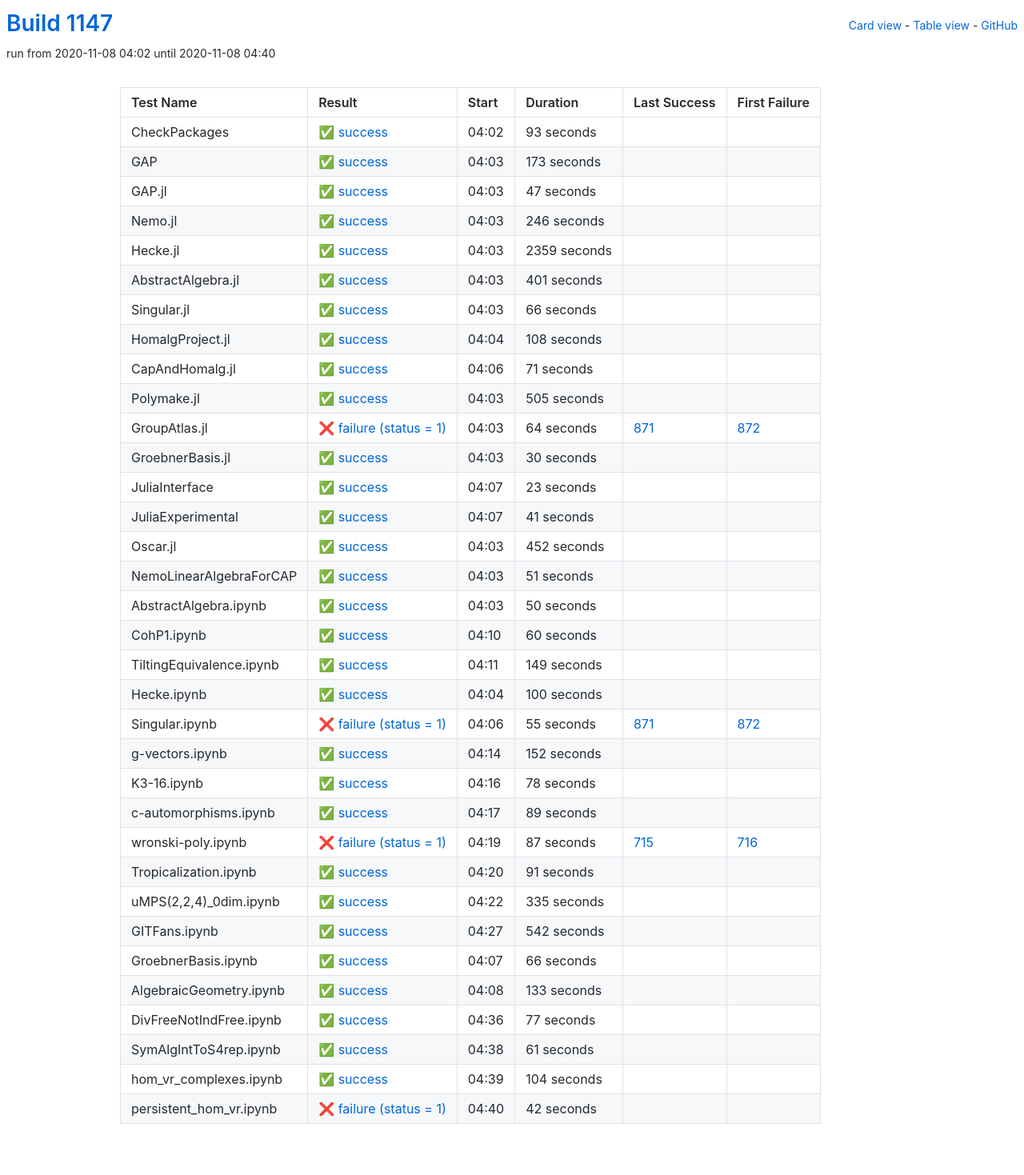
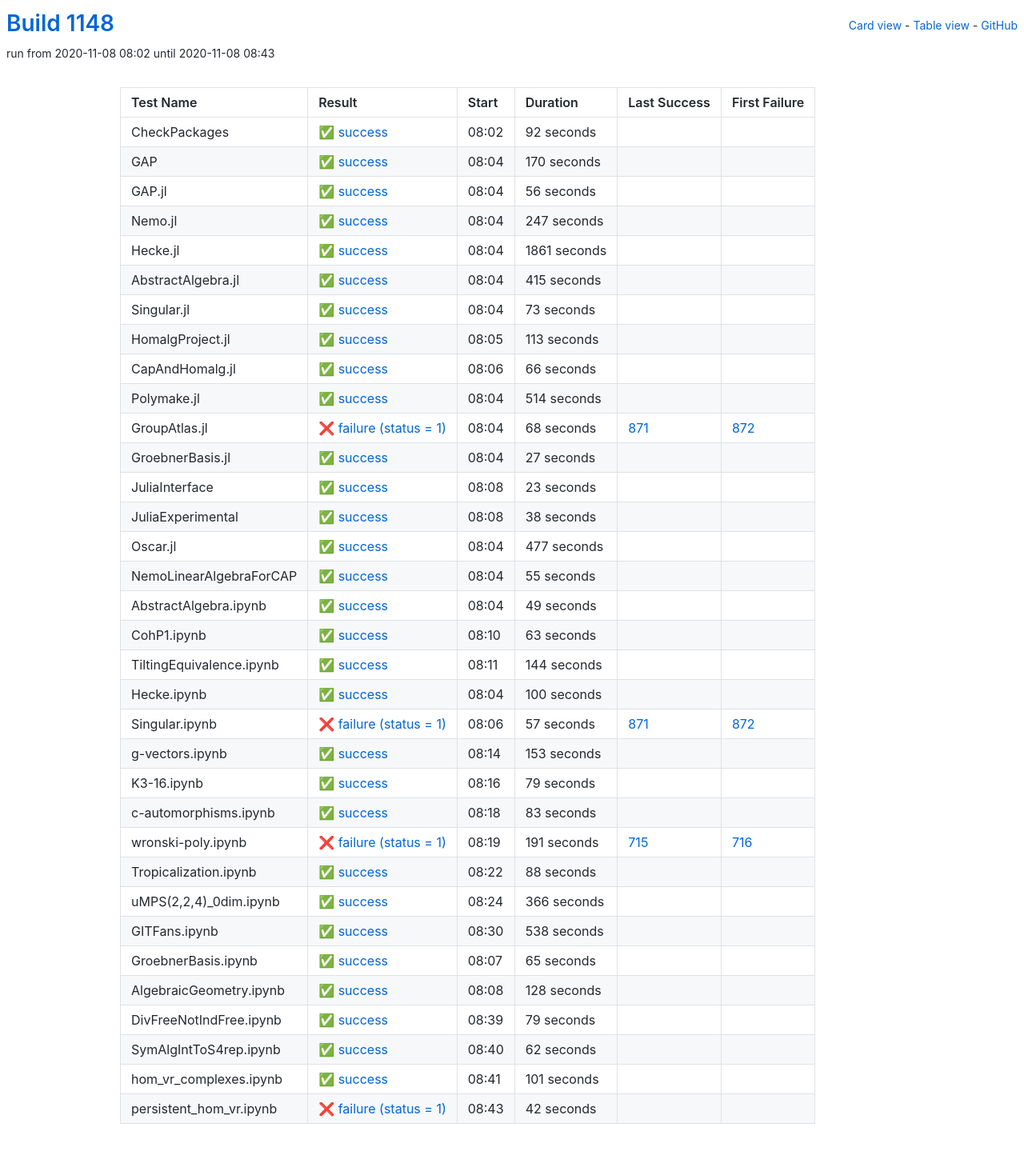
Before and after one commit to oscar-system/oscar-ci-status-stable, a Jekyll site: the page built from table.html, in a window 1280 px wide. Shown: the whole page at 80% size. Built offline with Jekyll 4.4.1, drawn with Linux system fonts in a browser that asks for light colours.

Commit message:
Build #1148

```diff
--- a/_data/ci.yml
+++ b/_data/ci.yml
@@ -1,6 +1,6 @@
 ---
-build: 1147
-build_url: https://oscarci.mathematik.uni-kl.de/job/oscar-stable/1147/
+build: 1148
+build_url: https://oscarci.mathematik.uni-kl.de/job/oscar-stable/1148/
 job: oscar-stable
 organization: oscar-system
 repo: oscar-ci-status-stable
@@ -8,80 +8,104 @@ repourl: https://github.com/oscar-system/oscar-ci-status-stable
 tests:
 - name: CheckPackages
   id: checkpackages
-  log: https://oscarci.mathematik.uni-kl.de/job/oscar-stable/1147/artifact/logs/build-1147/CheckPackages.log
-  start: 2020-11-08 04:02
+  log: https://oscarci.mathematik.uni-kl.de/job/oscar-stable/1148/artifact/logs/build-1148/CheckPackages.log
+  start: 2020-11-08 08:02
   success: true
   exitcode: 0
   status: success
-  duration: 93
+  duration: 92
   last_success: false
   last_success_url:
   first_failure: false
   first_failure_url:
 - name: GAP
   id: gap
-  log: https://oscarci.mathematik.uni-kl.de/job/oscar-stable/1147/artifact/logs/build-1147/GAP.log
-  start: 2020-11-08 04:03
+  log: https://oscarci.mathematik.uni-kl.de/job/oscar-stable/1148/artifact/logs/build-1148/GAP.log
+  start: 2020-11-08 08:04
   success: true
   exitcode: 0
   status: success
-  duration: 173
+  duration: 170
   last_success: false
   last_success_url:
   first_failure: false
   first_failure_url:
 - name: GAP.jl
   id: gap-jl
-  log: https://oscarci.mathematik.uni-kl.de/job/oscar-stable/1147/artifact/logs/build-1147/GAP.jl.log
-  start: 2020-11-08 04:03
+  log: https://oscarci.mathematik.uni-kl.de/job/oscar-stable/1148/artifact/logs/build-1148/GAP.jl.log
+  start: 2020-11-08 08:04
   success: true
   exitcode: 0
   status: success
-  duration: 47
+  duration: 56
   last_success: false
   last_success_url:
   first_failure: false
   first_failure_url:
 - name: Nemo.jl
   id: nemo-jl
-  log: https://oscarci.mathematik.uni-kl.de/job/oscar-stable/1147/artifact/logs/build-1147/Nemo.jl.log
-  start: 2020-11-08 04:03
+  log: https://oscarci.mathematik.uni-kl.de/job/oscar-stable/1148/artifact/logs/build-1148/Nemo.jl.log
+  start: 2020-11-08 08:04
   success: true
   exitcode: 0
   status: success
-  duration: 246
+  duration: 247
   last_success: false
   last_success_url:
   first_failure: false
   first_failure_url:
 - name: Hecke.jl
   id: hecke-jl
-  log: https://oscarci.mathematik.uni-kl.de/job/oscar-stable/1147/artifact/logs/build-1147/Hecke.jl.log
-  start: 2020-11-08 04:03
+  log: https://oscarci.mathematik.uni-kl.de/job/oscar-stable/1148/artifact/logs/build-1148/Hecke.jl.log
+  start: 2020-11-08 08:04
   success: true
   exitcode: 0
   status: success
-  duration: 2359
+  duration: 1861
   last_success: false
   last_success_url:
   first_failure: false
   first_failure_url:
 - name: AbstractAlgebra.jl
   id: abstractalgebra-jl
-  log: https://oscarci.mathematik.uni-kl.de/job/oscar-stable/1147/artifact/logs/build-1147/AbstractAlgebra.jl.log
-  start: 2020-11-08 04:03
+  log: https://oscarci.mathematik.uni-kl.de/job/oscar-stable/1148/artifact/logs/build-1148/AbstractAlgebra.jl.log
+  start: 2020-11-08 08:04
   success: true
   exitcode: 0
   status: success
-  duration: 401
+  duration: 415
   last_success: false
   last_success_url:
   first_failure: false
   first_failure_url:
 - name: Singular.jl
   id: singular-jl
-  log: https://oscarci.mathematik.uni-kl.de/job/oscar-stable/1147/artifact/logs/build-1147/Singular.jl.log
-  start: 2020-11-08 04:03
+  log: https://oscarci.mathematik.uni-kl.de/job/oscar-stable/1148/artifact/logs/build-1148/Singular.jl.log
+  start: 2020-11-08 08:04
+  success: true
+  exitcode: 0
+  status: success
+  duration: 73
+  last_success: false
+  last_success_url:
+  first_failure: false
+  first_failure_url:
+- name: HomalgProject.jl
+  id: homalgproject-jl
+  log: https://oscarci.mathematik.uni-kl.de/job/oscar-stable/1148/artifact/logs/build-1148/HomalgProject.jl.log
+  start: 2020-11-08 08:05
+  success: true
+  exitcode: 0
+  status: success
+  duration: 113
+  last_success: false
+  last_success_url:
+  first_failure: false
+  first_failure_url:
+- name: CapAndHomalg.jl
+  id: capandhomalg-jl
+  log: https://oscarci.mathematik.uni-kl.de/job/oscar-stable/1148/artifact/logs/build-1148/CapAndHomalg.jl.log
+  start: 2020-11-08 08:06
   success: true
   exitcode: 0
   status: success
@@ -90,70 +114,46 @@ tests:
   last_success_url:
   first_failure: false
   first_failure_url:
-- name: HomalgProject.jl
-  id: homalgproject-jl
-  log: https://oscarci.mathematik.uni-kl.de/job/oscar-stable/1147/artifact/logs/build-1147/HomalgProject.jl.log
-  start: 2020-11-08 04:04
+- name: Polymake.jl
+  id: polymake-jl
+  log: https://oscarci.mathematik.uni-kl.de/job/oscar-stable/1148/artifact/logs/build-1148/Polymake.jl.log
+  start: 2020-11-08 08:04
   success: true
   exitcode: 0
   status: success
-  duration: 108
-  last_success: false
-  last_success_url:
-  first_failure: false
-  first_failure_url:
-- name: CapAndHomalg.jl
-  id: capandhomalg-jl
-  log: https://oscarci.mathematik.uni-kl.de/job/oscar-stable/1147/artifact/logs/build-1147/CapAndHomalg.jl.log
-  start: 2020-11-08 04:06
-  success: true
-  exitcode: 0
-  status: success
-  duration: 71
-  last_success: false
-  last_success_url:
-  first_failure: false
-  first_failure_url:
-- name: Polymake.jl
-  id: polymake-jl
-  log: https://oscarci.mathematik.uni-kl.de/job/oscar-stable/1147/artifact/logs/build-1147/Polymake.jl.log
-  start: 2020-11-08 04:03
-  success: true
-  exitcode: 0
-  status: success
-  duration: 505
+  duration: 514
   last_success: false
   last_success_url:
   first_failure: false
   first_failure_url:
 - name: GroupAtlas.jl
   id: groupatlas-jl
-  log: https://oscarci.mathematik.uni-kl.de/job/oscar-stable/1147/artifact/logs/build-1147/GroupAtlas.jl.log
-  start: 2020-11-08 04:03
+  log: https://oscarci.mathematik.uni-kl.de/job/oscar-stable/1148/artifact/logs/build-1148/GroupAtlas.jl.log
+  start: 2020-11-08 08:04
   success: false
   exitcode: 1
   status: failure
-  duration: 64
+  duration: 68
   last_success: 871
   last_success_url: https://oscarci.mathematik.uni-kl.de/job/oscar-stable/871/
   first_failure: 872
   first_failure_url: https://oscarci.mathematik.uni-kl.de/job/oscar-stable/872/
 - name: GroebnerBasis.jl
   id: groebnerbasis-jl
-  log: https://oscarci.mathematik.uni-kl.de/job/oscar-stable/1147/artifact/logs/build-1147/GroebnerBasis.jl.log
-  start: 2020-11-08 04:03
+  log: https://oscarci.mathematik.uni-kl.de/job/oscar-stable/1148/artifact/logs/build-1148/GroebnerBasis.jl.log
+  start: 2020-11-08 08:04
   success: true
   exitcode: 0
   status: success
-  duration: 30
+  duration: 27
   last_success: false
   last_success_url:
   first_failure: false
   first_failure_url:
 - name: JuliaInterface
   id: juliainterface
-  log: https://oscarci.mathematik.uni-kl.de/job/oscar-stable/1147/artifact/logs/build-1147/JuliaInterface.log
-  start: 2020-11-08 04:07
+  log: https://oscarci.mathematik.uni-kl.de/job/oscar-stable/1148/artifact/logs/build-1148/JuliaInterface.log
+  start: 2020-11-08 08:08
   success: true
   exitcode: 0
   status: success
@@ -164,80 +164,80 @@ tests:
   first_failure_url:
 - name: JuliaExperimental
   id: juliaexperimental
-  log: https://oscarci.mathematik.uni-kl.de/job/oscar-stable/1147/artifact/logs/build-1147/JuliaExperimental.log
-  start: 2020-11-08 04:07
+  log: https://oscarci.mathematik.uni-kl.de/job/oscar-stable/1148/artifact/logs/build-1148/JuliaExperimental.log
+  start: 2020-11-08 08:08
   success: true
   exitcode: 0
   status: success
-  duration: 41
+  duration: 38
   last_success: false
   last_success_url:
   first_failure: false
   first_failure_url:
 - name: Oscar.jl
   id: oscar-jl
-  log: https://oscarci.mathematik.uni-kl.de/job/oscar-stable/1147/artifact/logs/build-1147/Oscar.jl.log
-  start: 2020-11-08 04:03
+  log: https://oscarci.mathematik.uni-kl.de/job/oscar-stable/1148/artifact/logs/build-1148/Oscar.jl.log
+  start: 2020-11-08 08:04
   success: true
   exitcode: 0
   status: success
-  duration: 452
+  duration: 477
   last_success: false
   last_success_url:
   first_failure: false
   first_failure_url:
 - name: NemoLinearAlgebraForCAP
   id: nemolinearalgebraforcap
-  log: https://oscarci.mathematik.uni-kl.de/job/oscar-stable/1147/artifact/logs/build-1147/NemoLinearAlgebraForCAP.log
-  start: 2020-11-08 04:03
+  log: https://oscarci.mathematik.uni-kl.de/job/oscar-stable/1148/artifact/logs/build-1148/NemoLinearAlgebraForCAP.log
+  start: 2020-11-08 08:04
   success: true
   exitcode: 0
   status: success
-  duration: 51
+  duration: 55
   last_success: false
   last_success_url:
   first_failure: false
   first_failure_url:
 - name: AbstractAlgebra.ipynb
   id: abstractalgebra-ipynb
-  log: https://oscarci.mathematik.uni-kl.de/job/oscar-stable/1147/artifact/logs/build-1147/AbstractAlgebra.ipynb.log
-  start: 2020-11-08 04:03
+  log: https://oscarci.mathematik.uni-kl.de/job/oscar-stable/1148/artifact/logs/build-1148/AbstractAlgebra.ipynb.log
+  start: 2020-11-08 08:04
   success: true
   exitcode: 0
   status: success
-  duration: 50
+  duration: 49
   last_success: false
   last_success_url:
   first_failure: false
   first_failure_url:
 - name: CohP1.ipynb
   id: cohp1-ipynb
-  log: https://oscarci.mathematik.uni-kl.de/job/oscar-stable/1147/artifact/logs/build-1147/CohP1.ipynb.log
-  start: 2020-11-08 04:10
+  log: https://oscarci.mathematik.uni-kl.de/job/oscar-stable/1148/artifact/logs/build-1148/CohP1.ipynb.log
+  start: 2020-11-08 08:10
   success: true
   exitcode: 0
   status: success
-  duration: 60
+  duration: 63
   last_success: false
   last_success_url:
   first_failure: false
   first_failure_url:
 - name: TiltingEquivalence.ipynb
   id: tiltingequivalence-ipynb
-  log: https://oscarci.mathematik.uni-kl.de/job/oscar-stable/1147/artifact/logs/build-1147/TiltingEquivalence.ipynb.log
-  start: 2020-11-08 04:11
+  log: https://oscarci.mathematik.uni-kl.de/job/oscar-stable/1148/artifact/logs/build-1148/TiltingEquivalence.ipynb.log
+  start: 2020-11-08 08:11
   success: true
   exitcode: 0
   status: success
-  duration: 149
+  duration: 144
   last_success: false
   last_success_url:
   first_failure: false
   first_failure_url:
 - name: Hecke.ipynb
   id: hecke-ipynb
-  log: https://oscarci.mathematik.uni-kl.de/job/oscar-stable/1147/artifact/logs/build-1147/Hecke.ipynb.log
-  start: 2020-11-08 04:04
+  log: https://oscarci.mathematik.uni-kl.de/job/oscar-stable/1148/artifact/logs/build-1148/Hecke.ipynb.log
+  start: 2020-11-08 08:04
   success: true
   exitcode: 0
   status: success
@@ -248,164 +248,164 @@ tests:
   first_failure_url:
 - name: Singular.ipynb
   id: singular-ipynb
-  log: https://oscarci.mathematik.uni-kl.de/job/oscar-stable/1147/artifact/logs/build-1147/Singular.ipynb.log
-  start: 2020-11-08 04:06
+  log: https://oscarci.mathematik.uni-kl.de/job/oscar-stable/1148/artifact/logs/build-1148/Singular.ipynb.log
+  start: 2020-11-08 08:06
   success: false
   exitcode: 1
   status: failure
-  duration: 55
+  duration: 57
   last_success: 871
   last_success_url: https://oscarci.mathematik.uni-kl.de/job/oscar-stable/871/
   first_failure: 872
   first_failure_url: https://oscarci.mathematik.uni-kl.de/job/oscar-stable/872/
 - name: g-vectors.ipynb
   id: g-vectors-ipynb
-  log: https://oscarci.mathematik.uni-kl.de/job/oscar-stable/1147/artifact/logs/build-1147/g-vectors.ipynb.log
-  start: 2020-11-08 04:14
+  log: https://oscarci.mathematik.uni-kl.de/job/oscar-stable/1148/artifact/logs/build-1148/g-vectors.ipynb.log
+  start: 2020-11-08 08:14
   success: true
   exitcode: 0
   status: success
-  duration: 152
+  duration: 153
   last_success: false
   last_success_url:
   first_failure: false
   first_failure_url:
 - name: K3-16.ipynb
   id: k3-16-ipynb
-  log: https://oscarci.mathematik.uni-kl.de/job/oscar-stable/1147/artifact/logs/build-1147/K3-16.ipynb.log
-  start: 2020-11-08 04:16
+  log: https://oscarci.mathematik.uni-kl.de/job/oscar-stable/1148/artifact/logs/build-1148/K3-16.ipynb.log
+  start: 2020-11-08 08:16
   success: true
   exitcode: 0
   status: success
-  duration: 78
+  duration: 79
   last_success: false
   last_success_url:
   first_failure: false
   first_failure_url:
 - name: c-automorphisms.ipynb
   id: c-automorphisms-ipynb
-  log: https://oscarci.mathematik.uni-kl.de/job/oscar-stable/1147/artifact/logs/build-1147/c-automorphisms.ipynb.log
-  start: 2020-11-08 04:17
+  log: https://oscarci.mathematik.uni-kl.de/job/oscar-stable/1148/artifact/logs/build-1148/c-automorphisms.ipynb.log
+  start: 2020-11-08 08:18
   success: true
   exitcode: 0
   status: success
-  duration: 89
+  duration: 83
   last_success: false
   last_success_url:
   first_failure: false
   first_failure_url:
 - name: wronski-poly.ipynb
   id: wronski-poly-ipynb
-  log: https://oscarci.mathematik.uni-kl.de/job/oscar-stable/1147/artifact/logs/build-1147/wronski-poly.ipynb.log
-  start: 2020-11-08 04:19
+  log: https://oscarci.mathematik.uni-kl.de/job/oscar-stable/1148/artifact/logs/build-1148/wronski-poly.ipynb.log
+  start: 2020-11-08 08:19
   success: false
   exitcode: 1
   status: failure
-  duration: 87
+  duration: 191
   last_success: 715
   last_success_url: https://oscarci.mathematik.uni-kl.de/job/oscar-stable/715/
   first_failure: 716
   first_failure_url: https://oscarci.mathematik.uni-kl.de/job/oscar-stable/716/
 - name: Tropicalization.ipynb
   id: tropicalization-ipynb
-  log: https://oscarci.mathematik.uni-kl.de/job/oscar-stable/1147/artifact/logs/build-1147/Tropicalization.ipynb.log
-  start: 2020-11-08 04:20
+  log: https://oscarci.mathematik.uni-kl.de/job/oscar-stable/1148/artifact/logs/build-1148/Tropicalization.ipynb.log
+  start: 2020-11-08 08:22
   success: true
   exitcode: 0
   status: success
-  duration: 91
+  duration: 88
   last_success: false
   last_success_url:
   first_failure: false
   first_failure_url:
 - name: uMPS(2,2,4)_0dim.ipynb
   id: umps-2-2-4-0dim-ipynb
-  log: https://oscarci.mathematik.uni-kl.de/job/oscar-stable/1147/artifact/logs/build-1147/uMPS-2-2-4-_0dim.ipynb.log
-  start: 2020-11-08 04:22
+  log: https://oscarci.mathematik.uni-kl.de/job/oscar-stable/1148/artifact/logs/build-1148/uMPS-2-2-4-_0dim.ipynb.log
+  start: 2020-11-08 08:24
   success: true
   exitcode: 0
   status: success
-  duration: 335
+  duration: 366
   last_success: false
   last_success_url:
   first_failure: false
   first_failure_url:
 - name: GITFans.ipynb
   id: gitfans-ipynb
-  log: https://oscarci.mathematik.uni-kl.de/job/oscar-stable/1147/artifact/logs/build-1147/GITFans.ipynb.log
-  start: 2020-11-08 04:27
+  log: https://oscarci.mathematik.uni-kl.de/job/oscar-stable/1148/artifact/logs/build-1148/GITFans.ipynb.log
+  start: 2020-11-08 08:30
   success: true
   exitcode: 0
   status: success
-  duration: 542
+  duration: 538
   last_success: false
   last_success_url:
   first_failure: false
   first_failure_url:
 - name: GroebnerBasis.ipynb
   id: groebnerbasis-ipynb
-  log: https://oscarci.mathematik.uni-kl.de/job/oscar-stable/1147/artifact/logs/build-1147/GroebnerBasis.ipynb.log
-  start: 2020-11-08 04:07
+  log: https://oscarci.mathematik.uni-kl.de/job/oscar-stable/1148/artifact/logs/build-1148/GroebnerBasis.ipynb.log
+  start: 2020-11-08 08:07
   success: true
   exitcode: 0
   status: success
-  duration: 66
+  duration: 65
   last_success: false
   last_success_url:
   first_failure: false
   first_failure_url:
 - name: AlgebraicGeometry.ipynb
   id: algebraicgeometry-ipynb
-  log: https://oscarci.mathematik.uni-kl.de/job/oscar-stable/1147/artifact/logs/build-1147/AlgebraicGeometry.ipynb.log
-  start: 2020-11-08 04:08
+  log: https://oscarci.mathematik.uni-kl.de/job/oscar-stable/1148/artifact/logs/build-1148/AlgebraicGeometry.ipynb.log
+  start: 2020-11-08 08:08
   success: true
   exitcode: 0
   status: success
-  duration: 133
+  duration: 128
   last_success: false
   last_success_url:
   first_failure: false
   first_failure_url:
 - name: DivFreeNotIndFree.ipynb
   id: divfreenotindfree-ipynb
-  log: https://oscarci.mathematik.uni-kl.de/job/oscar-stable/1147/artifact/logs/build-1147/DivFreeNotIndFree.ipynb.log
-  start: 2020-11-08 04:36
+  log: https://oscarci.mathematik.uni-kl.de/job/oscar-stable/1148/artifact/logs/build-1148/DivFreeNotIndFree.ipynb.log
+  start: 2020-11-08 08:39
   success: true
   exitcode: 0
   status: success
-  duration: 77
+  duration: 79
   last_success: false
   last_success_url:
   first_failure: false
   first_failure_url:
 - name: SymAlgIntToS4rep.ipynb
   id: symalginttos4rep-ipynb
-  log: https://oscarci.mathematik.uni-kl.de/job/oscar-stable/1147/artifact/logs/build-1147/SymAlgIntToS4rep.ipynb.log
-  start: 2020-11-08 04:38
+  log: https://oscarci.mathematik.uni-kl.de/job/oscar-stable/1148/artifact/logs/build-1148/SymAlgIntToS4rep.ipynb.log
+  start: 2020-11-08 08:40
   success: true
   exitcode: 0
   status: success
-  duration: 61
+  duration: 62
   last_success: false
   last_success_url:
   first_failure: false
   first_failure_url:
 - name: hom_vr_complexes.ipynb
   id: hom-vr-complexes-ipynb
-  log: https://oscarci.mathematik.uni-kl.de/job/oscar-stable/1147/artifact/logs/build-1147/hom_vr_complexes.ipynb.log
-  start: 2020-11-08 04:39
+  log: https://oscarci.mathematik.uni-kl.de/job/oscar-stable/1148/artifact/logs/build-1148/hom_vr_complexes.ipynb.log
+  start: 2020-11-08 08:41
   success: true
   exitcode: 0
   status: success
-  duration: 104
+  duration: 101
   last_success: false
   last_success_url:
   first_failure: false
   first_failure_url:
 - name: persistent_hom_vr.ipynb
   id: persistent-hom-vr-ipynb
-  log: https://oscarci.mathematik.uni-kl.de/job/oscar-stable/1147/artifact/logs/build-1147/persistent_hom_vr.ipynb.log
-  start: 2020-11-08 04:40
+  log: https://oscarci.mathematik.uni-kl.de/job/oscar-stable/1148/artifact/logs/build-1148/persistent_hom_vr.ipynb.log
+  start: 2020-11-08 08:43
   success: false
   exitcode: 1
   status: failure
```
Also changed, not shown: README.md.
